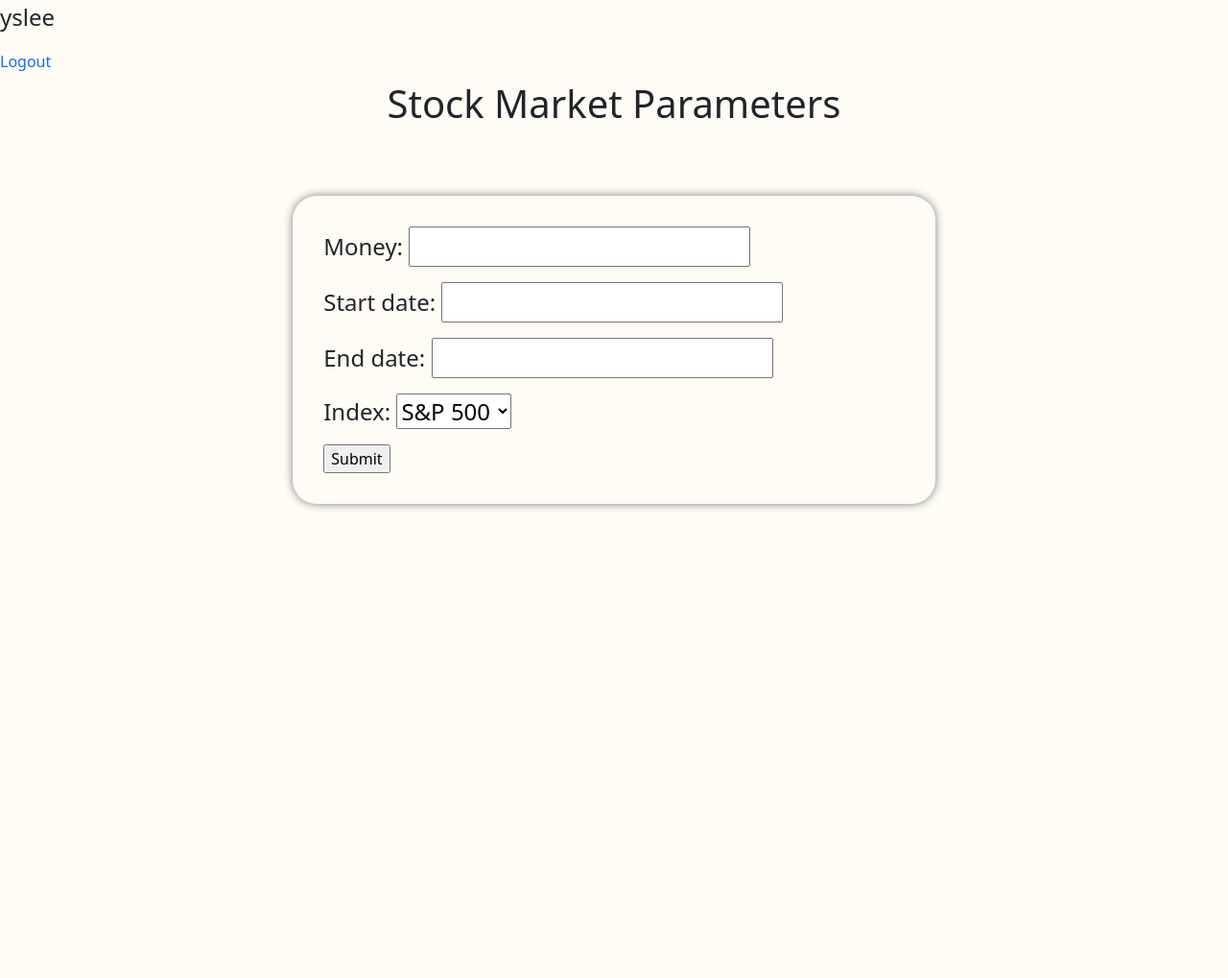
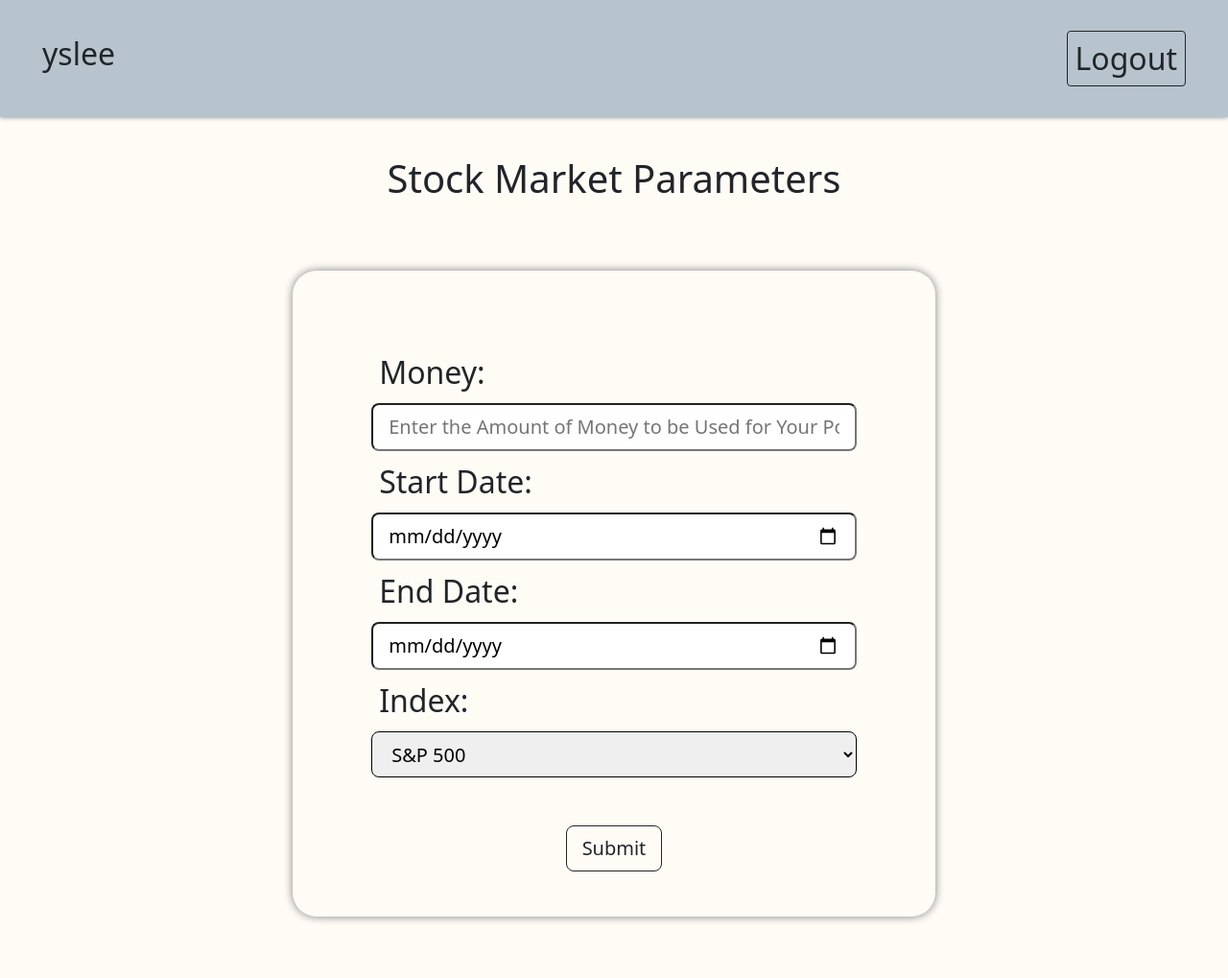
Before and after one commit to lysmm203/Stock-Market-Simulator, a Django app: page / in a window 1280 px wide. Shown: the whole page at 96% size. Before the commit the page ends 531 px from the top, so only its background shows below. Run offline with Django 4.2, Linux system fonts and the light colour scheme; a user stored in the database is signed in.

Commit message:
Implement front end for Stock Market Parameters page. Implemented a basic version of the navigation bar

```diff
--- a/base/forms.py
+++ b/base/forms.py
@@ -1,6 +1,7 @@
-from django.forms import ModelForm
+from django.forms import ModelForm, TextInput, DateInput, Select
 from django.contrib.auth.forms import UserCreationForm, AuthenticationForm, UsernameField
 from django.contrib.auth.models import User
+from .models import StockParameters
 
 class RegistrationForm(UserCreationForm):
     def __init__(self, *args, **kwargs):
@@ -39,3 +40,48 @@ class LoginForm(AuthenticationForm):
     class Meta:
         model = User
         fields = ['username', 'password']
+
+
+class StockMarketParametersForm(ModelForm):
+    # def __init__(self, *args, **kwargs):
+    #     super().__init__(*args, **kwargs)
+    #     self.fields['money'].widget.attrs.update({
+    #         'placeholder': 'Amount of Money for Your Portfolio',
+    #         'class': 'form-control-lg form-input-padding'
+    #     })
+    #     self.fields['start_date'].widget.attrs.update({
+    #         'placeholder': 'Start Date of the Simulation ',
+    #         'class': 'form-control-lg form-input-padding'
+    #     })
+    #     self.fields['end_date'].widget.attrs.update({
+    #         'placeholder': 'End Date of the Simulation',
+    #         'class': 'form-control-lg form-input-padding'
+    #     })
+    #     self.fields['index'].widget.attrs.update({
+    #         'class': 'form-control-lg form-input-padding'
+    #     })
+
+    class Meta:
+        model = StockParameters
+        fields = '__all__'
+        widgets = {
+            'money': TextInput(attrs={
+                'class': 'form-control-lg form-input-padding',
+                'placeholder': 'Enter the Amount of Money to be Used for Your Portfolio'
+            }),
+
+            'start_date': DateInput(attrs={
+                'class': 'form-control-lg form-input-padding',
+                'type': 'date'
+            }),
+
+            'end_date': DateInput(attrs={
+                'class': 'form-control-lg form-input-padding',
+                'type': 'date'
+            }),
+
+            'index': Select(attrs={
+                'class': 'form-control-lg form-input-padding',
+                'style': 'border-color: black;'
+            })
+        }
--- a/base/static/base/css/styles.css
+++ b/base/static/base/css/styles.css
@@ -4,6 +4,7 @@ body{
 
 p{
     font-size: 1.5rem;
+    margin: 0px;
 }
 
 a{
@@ -33,7 +34,6 @@ h1{
     margin: 4rem;
     min-width: 60%;
 
-
     -webkit-box-shadow:0 0 10px gray;
     -moz-box-shadow: 0 0 10px gray;
     box-shadow:0 0 10px gray;
@@ -43,6 +43,26 @@ h1{
 .dialogue-box-label{
     font-size: 2rem;
     margin: 0.5rem;
+}
+
+.nav-bar{
+    background-color: #b7c4cd;
+    min-height: 10vh;
+    /*padding: 20px;*/
+
+    -webkit-box-shadow:0 0 5px gray;
+    -moz-box-shadow: 0 0 5px gray;
+    box-shadow:0 0 5px gray;
+    margin-bottom: 2.5%;
+}
+
+.nav-bar-element{
+    font-size: 2rem;
+    margin: 2rem;
+}
+
+.remove-all-margin{
+    margin: 0px !important;
 }
 
 .testing-class{
--- a/base/templates/base/register.html
+++ b/base/templates/base/register.html
@@ -13,20 +13,14 @@
                     {% csrf_token %}
 
                     <div class="margin-padding">
-                        <div class="form-group">
                             <label class="dialogue-box-label label-settings" for="id_username">Username: </label>
                             {{form.username}}
-                        </div>
 
-                        <div class="form-group-lg">
                             <label class="dialogue-box-label label-settings" for="id_password1">Password: </label>
                             {{form.password1}}
-                        </div>
 
-                        <div class="form-group-lg">
                             <label class="dialogue-box-label label-settings" for="id_password2">Confirm Password: </label>
                             {{form.password2}}
-                        </div>
 
                     </div>
 
--- a/base/templates/base/stock_form.html
+++ b/base/templates/base/stock_form.html
@@ -4,28 +4,47 @@
 
 {% block body %}
 
-<div class="min-vh-15">
 
-{% if request.user.is_authenticated%}
-<p>{{request.user}}</p>
-<a href="{% url 'logout' %}">Logout</a>
-{% else %}
-<a href="{% url 'login' %}">Login</a>
-{% endif %}
+<div class="d-flex nav-bar container-fluid align-items-center">
+    <div class="col d-flex justify-content-between">
+        <p class="nav-bar-element">{{request.user}}</p>
+        <a class="btn btn-outline-dark btn-sm nav-bar-element" href="{% url 'logout' %}">Logout</a>
+    </div>
 </div>
 
-
-<div class="container justify-content-center h-85">
+<div class="container justify-content-center h-100">
     <div class="row">
-        <div class="d-flex flex-column min-vh-85 justify-content-center align-items-center">
+        <div class="d-flex flex-column min-vh-75 justify-content-center align-items-center">
             <h1>Stock Market Parameters</h1>
 
             <div class="dialogue-box">
 
-                <form method="POST">
+                <form method="POST" id="parameter-form">
                     {% csrf_token %}
-                    {{ form.as_p }}
-                    <input type="submit" value="Submit">
+
+                    <div class="margin-padding">
+                        <label class="dialogue-box-label label-settings" for="id_money">Money: </label>
+                        {{form.money}}
+
+                        <label class="dialogue-box-label label-settings" for="id_start_date">Start Date: </label>
+                        {{form.start_date}}
+
+                        <label class="dialogue-box-label label-settings" for="id_end_date">End Date: </label>
+                        {{form.end_date}}
+
+                        <label class="dialogue-box-label label-settings" for="id_index">Index: </label>
+                        {{form.index}}
+                    </div>
+
+<!--                    {{ form.as_p }}-->
+<!--                    <input type="submit" value="Submit">-->
+
+                    <div class="margin-padding" style="text-align: center; margin-bottom: 2.5%;">
+                        <button class="btn btn-outline-dark btn-lg" form="parameter-form" type="submit"
+                                value="Submit">Submit
+                        </button>
+                    </div>
+
                 </form>
 
             </div>
@@ -34,7 +53,7 @@
 </div>
 {% endblock %}
 
-id_money
-id_start_date
-id_end_date
-id_index
+{{form.money}}
+{{form.start_date}}
+{{form.end_date}}
+{{form.index}}
--- a/base/views.py
+++ b/base/views.py
@@ -11,7 +11,7 @@ from django.contrib.auth.forms import UserCreationForm
 from django.contrib.auth import login
 
 from .models import StockParameters, StockTicker
-from .forms import RegistrationForm, LoginForm
+from .forms import RegistrationForm, LoginForm, StockMarketParametersForm
 from .utils import plot_stock_data, add_tickers_to_db, filter_stock_by_start_date, ticker_extractor, create_plotting_df
 
 import requests
@@ -42,7 +42,8 @@ class RegistrationView(CreateView):
 class StockParameterFormView(LoginRequiredMixin, CreateView):
     template_name = 'base/stock_form.html'
     model = StockParameters
-    fields = '__all__'
+
+    form_class = StockMarketParametersForm
     success_url = reverse_lazy('index')
 
     def post(self, request):
```
Also changed, not shown: db.sqlite3.
